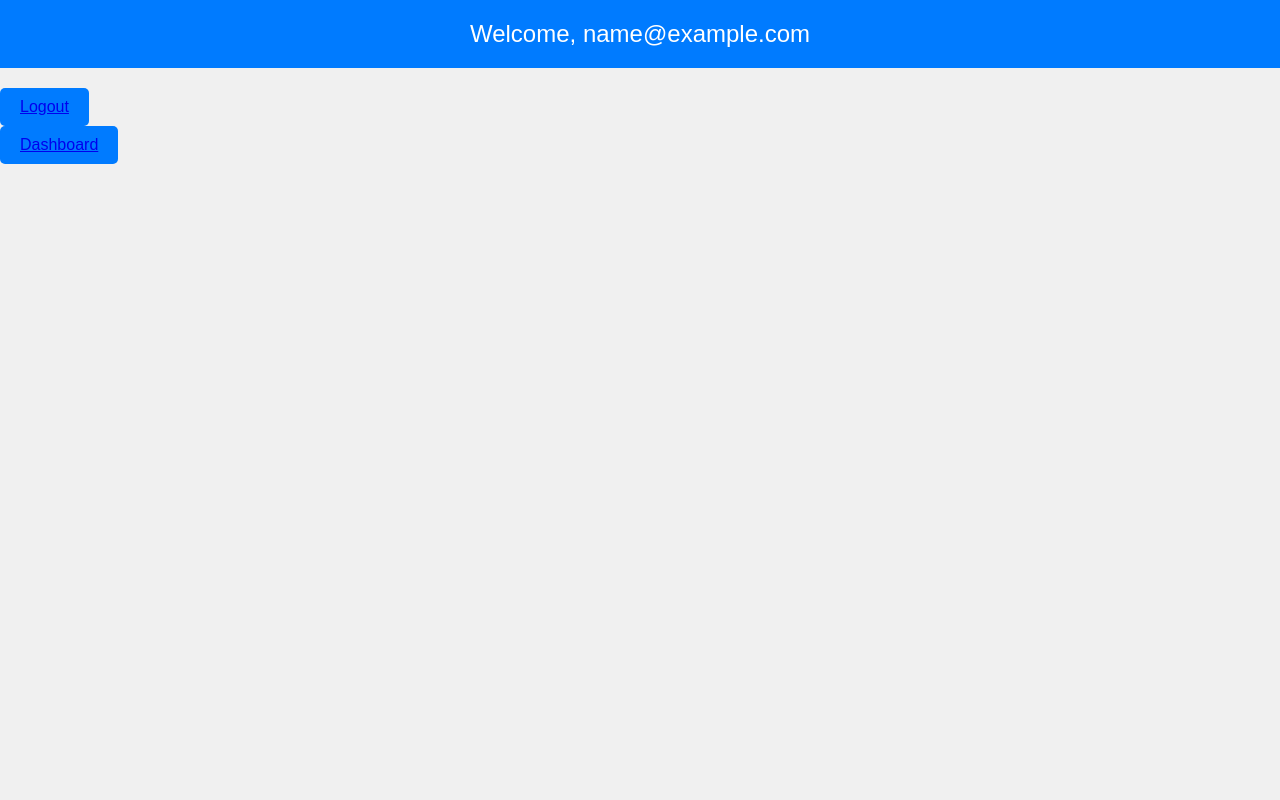
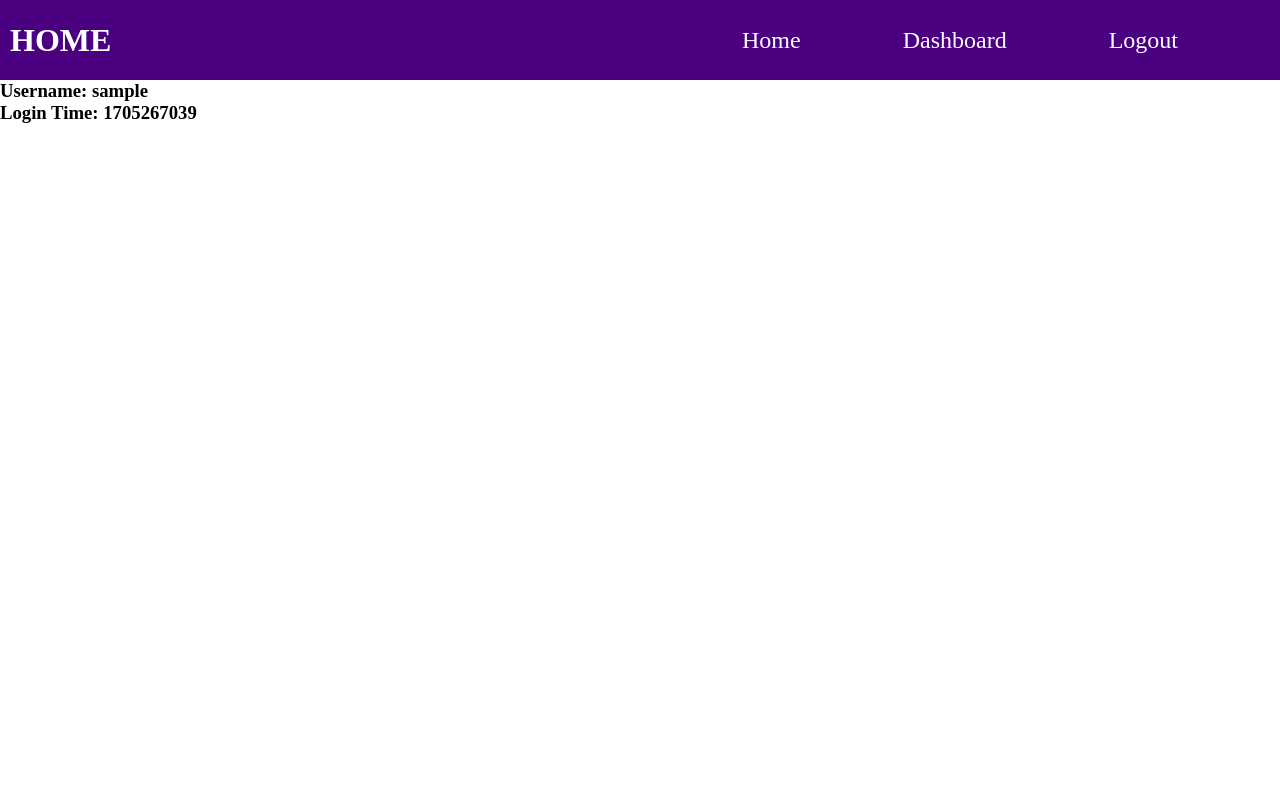
Before and after one commit to yllsallahu/AfricanWildlife, a PHP site: page /home.php in a window 1280 px wide. Run offline with PHP 8.4, Linux system fonts and the light colour scheme; the visitor is signed in with stand-in values (Sample User, id 1).

Commit message:
modifikime te linkeve

```diff
--- a/home.php
+++ b/home.php
@@ -1,61 +1,80 @@
 <?php
   session_start();
+  $hide="";
+  if(!isset($_SESSION['username']))
+    header("location:login.php");
+  else{
+    if($_SESSION['role'] == "admin")
+      $hide = "";
+    else
+      $hide = "hide";
 ?>
-
 <!DOCTYPE html>
-<html>
+<html lang="en">
 <head>
     <meta charset="UTF-8">
+    <meta http-equiv="X-UA-Compatible" content="IE=edge">
     <meta name="viewport" content="width=device-width, initial-scale=1.0">
-  <title>Welcome</title>
-  <!-- Add your CSS file or inline styles here -->
+    <title>Document</title>
     <style>
-    body {
-      font-family: Arial, sans-serif;
-      background-color: #f0f0f0;
-      margin: 0;
-      padding: 0;
+        *{
+            margin:0;
+            padding:0;
         }
+        body{
+            width:100vw;
+            height:100vh;
 
-    header {
-      background-color: #007bff;
+        }
+        header{
+            width:100%;
+            height:10%;
+            display:flex;
+            justify-content:space-between;
+            background:indigo;
+            align-items:center;
+        }
+        header>a{
+            color:white;
+            font-size:40px
+        }
+        header h1{
           color: white;
-      text-align: center;
-      padding: 20px;
-      font-size: 24px;
+          margin-left: 10px;
         }
-
-    .logout-button {
-      margin-top: 20px;
+        header ul{
+            display:flex;
+            justify-content:space-evenly;
+            list-style:none;
+            width:50%;
+            height:100%;
+            align-items:center;
+            font-size:24px;
         }
-
-    .button {
-      display: inline-block;
-      padding: 10px 20px;
-      background-color: #007bff;
-      color: white;
-      text-decoration: none;
-      border: none;
-      border-radius: 5px;
-      font-size: 16px;
-      cursor: pointer;
+        header ul li a{
+            color:white;
+            text-decoration:none;
         }
-
-    .button:hover {
-      background-color: #0056b3;
+        .hide{
+            display:none;
         }
     </style>
 </head>
 <body>
-  <header>Welcome, <?php echo $_SESSION['email']; ?></header>
-  <div class="logout-button">
-    <button class="button"><a href="logout.php">Logout</a></button>
-  </div>
+    <header>
+      <h1>HOME</h1>
+      <ul>
+          <li><a href="home.php">Home</a></li>
+          <li><a href="dashboard.php" class="<?php echo $hide?>">Dashboard</a></li>
+          <li><a href="logout.php">Logout</a></li>
+      </ul>
+    </header>
+
+    <h3><?php echo "Username: ".$_SESSION['username']."<br>" ?></h3>
+    <h3><?php echo "Login Time: ".$_SESSION['loginTime']."<br>"?></h3>
+</body>
+</html>
 
 <?php
-  if ($_SESSION['roli'] == "admin") {
-      echo '<div class="dashboard-button"><button class="button"><a href="dashboard.php">Dashboard</a></button></div>';
   }
 ?>
-</body>
-</html>
--- a/signup.php
+++ b/signup.php
@@ -32,13 +32,9 @@
                 <div class="error-message" id="passwordError"></div>
 <br>
                 <button id="idsu" type="button" onclick="validateFunction()">Submit</button>
-                <p style="margin-left: 30px;">Already have an account <a href="/login/log.html">Log in</a></p>
+                <p style="margin-left: 30px;">Already have an account <a href="../AfricanWildlife/login.php">Log in</a></p>
             </form>
         </div>
-
-
-
-
 
 
         <div class="contetmain">
```
Also changed, not shown: animal.php (+1 -16 lines), css/product.css (+3 -41 lines), header.php (+49 -3 lines), login.php (+38 -6 lines), logout.php (+5 -4 lines), product.php (+7 -20 lines), users.php (+29 -5 lines), validation.php (deleted, +0 -17 lines), html1.php (renamed from projekti s/html1.html), image/lion2.jpg (deleted), news/news project.php (renamed from news/news project.html). Lines whose indentation alone changed are shown as unchanged.
